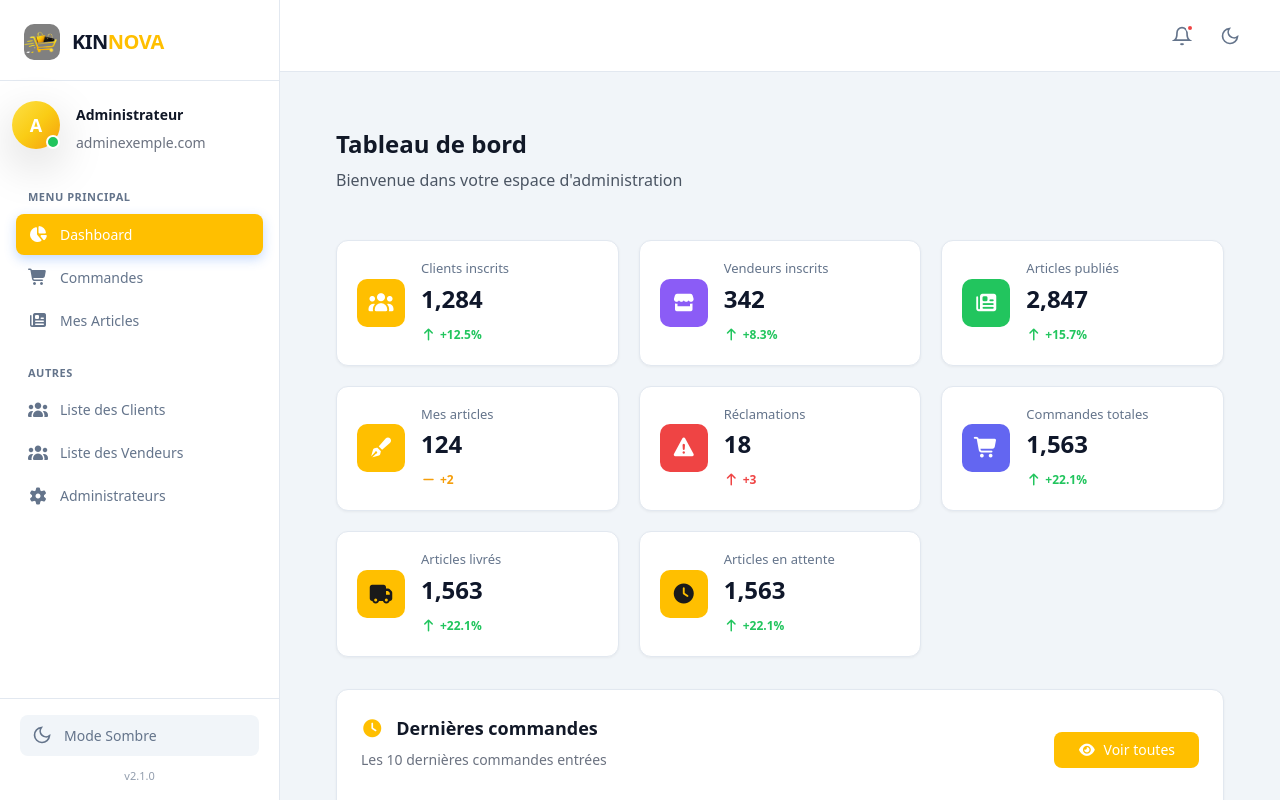
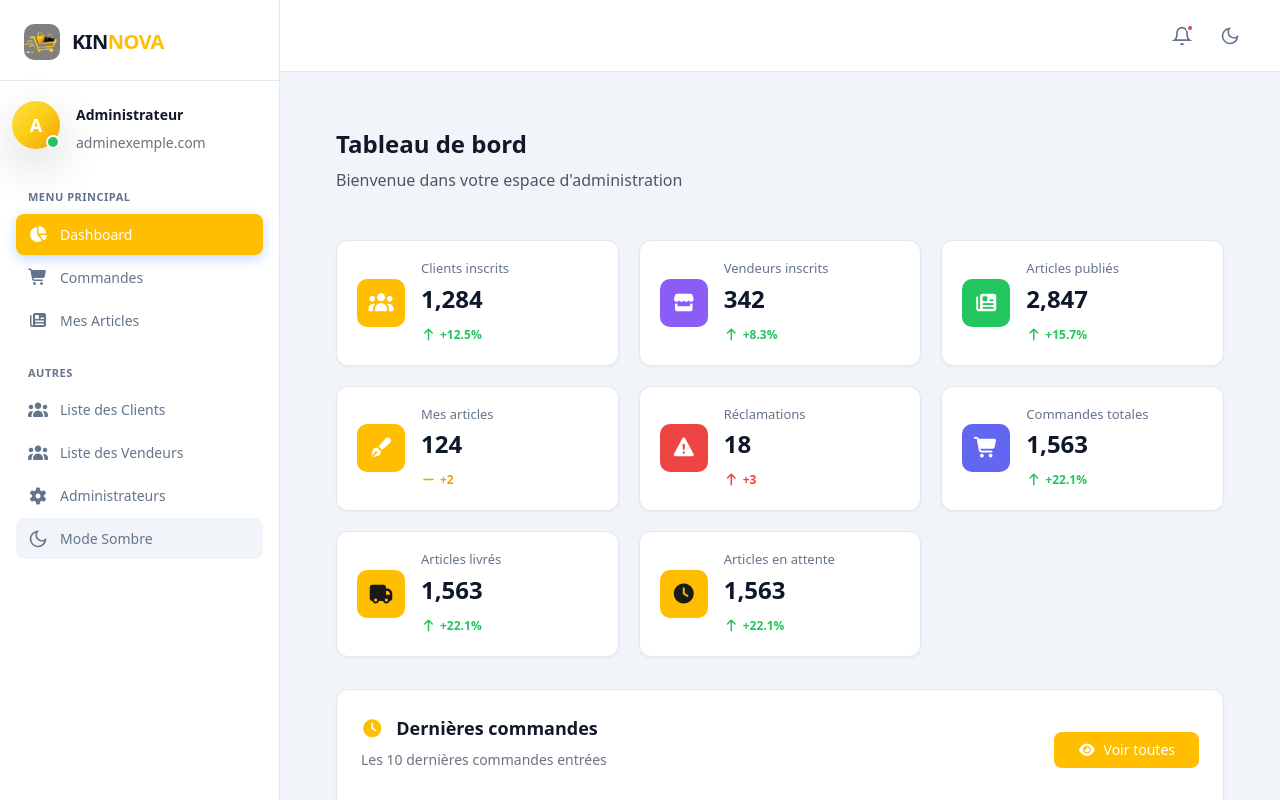
Before and after one commit to Michee-kolony/kinova-admin, an Angular app: page /admin/dashboard in a window 1280 px wide. Shown: the top 800 px of the page. Built offline with nearby package versions, Linux system fonts and the light colour scheme.

Commit message:
ajout mode sombre

```diff
--- a/src/app/composants/admin/admin.component.html
+++ b/src/app/composants/admin/admin.component.html
@@ -141,13 +141,8 @@
         </span>
         <span class="nav-text">Administrateurs</span>
       </a>
-        </div>
-      </nav>
-    </div>
 
-    <!-- FOOTER -->
-    <div class="sidebar-footer">
-      <button
+         <button
         (click)="toggleTheme()"
         class="theme-toggle">
         <span class="toggle-icon">
@@ -171,9 +166,8 @@
         </span>
       </button>
 
-      <div class="version-info">
-        <span>v2.1.0</span>
-      </div>
+        </div>
+      </nav>
     </div>
   </aside>
 
```
